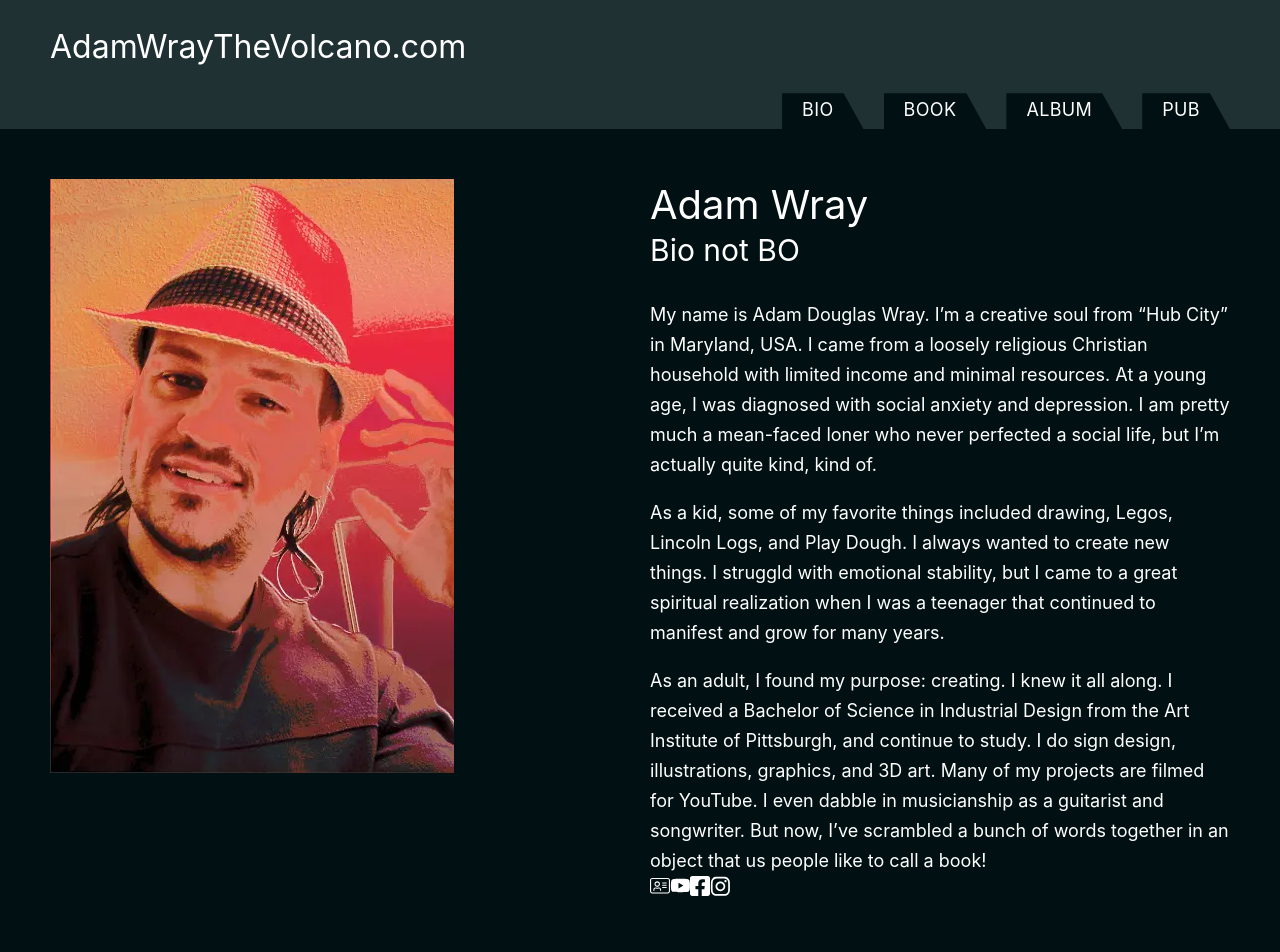
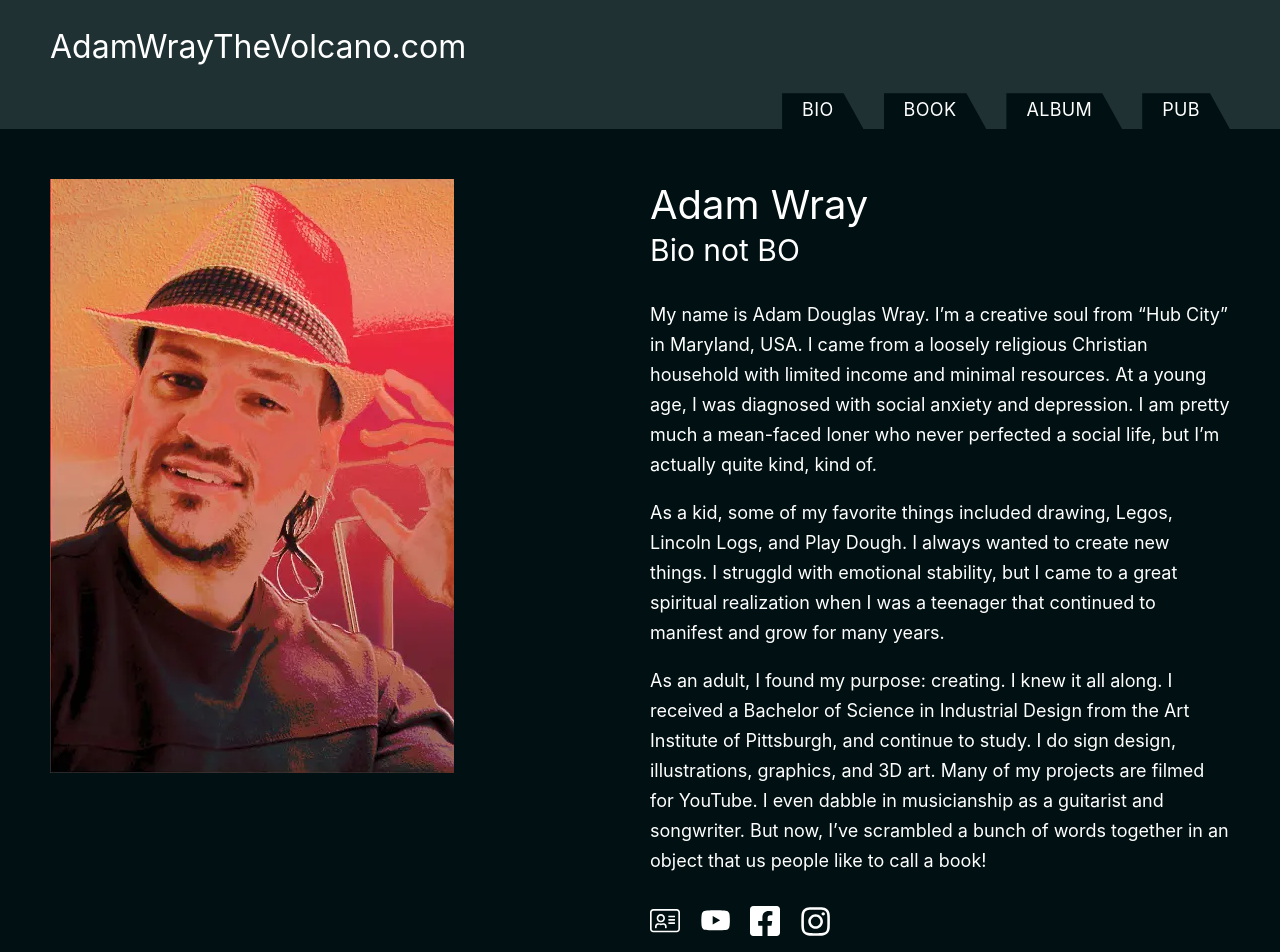
Before and after one commit to wrmz/adamwraythevolcano.com, a Vue app: page / in a window 1280 px wide. Shown: the top 952 px of the page. Built offline with nearby package versions, Linux system fonts and the light colour scheme.

Commit message:
Some styling around socials

```diff
--- a/src/App.vue
+++ b/src/App.vue
@@ -126,6 +126,9 @@ import { RouterLink, RouterView } from "vue-router";
     font-size: 18px;
   }
 }
+.section__footer {
+  margin-top: 30px;
+}
 
 /* #app {
   max-width: 1280px;
--- a/src/components/TheSocials.vue
+++ b/src/components/TheSocials.vue
@@ -12,3 +12,25 @@
         <a href="https://www.instagram.com/adam.douglas.wray/" target="_blank" title="Follow me on Instagram"><IconInstagram /></a>
     </div>
 </template>
+<style lang="scss">
+.socials {
+    display: grid;
+    grid-auto-flow: column dense;
+    grid-auto-columns: max-content;
+    align-items: center;
+    gap: 20px;
+}
+.socials a {
+    display: flex;
+    align-items: center;
+    justify-content: center;
+    transition: color .2s ease-out;
+    svg {
+        width: 30px;
+        height: auto;
+    }
+    &:hover, &:focus {
+        color: var(--palette-red);
+    }
+}
+</style>
```
